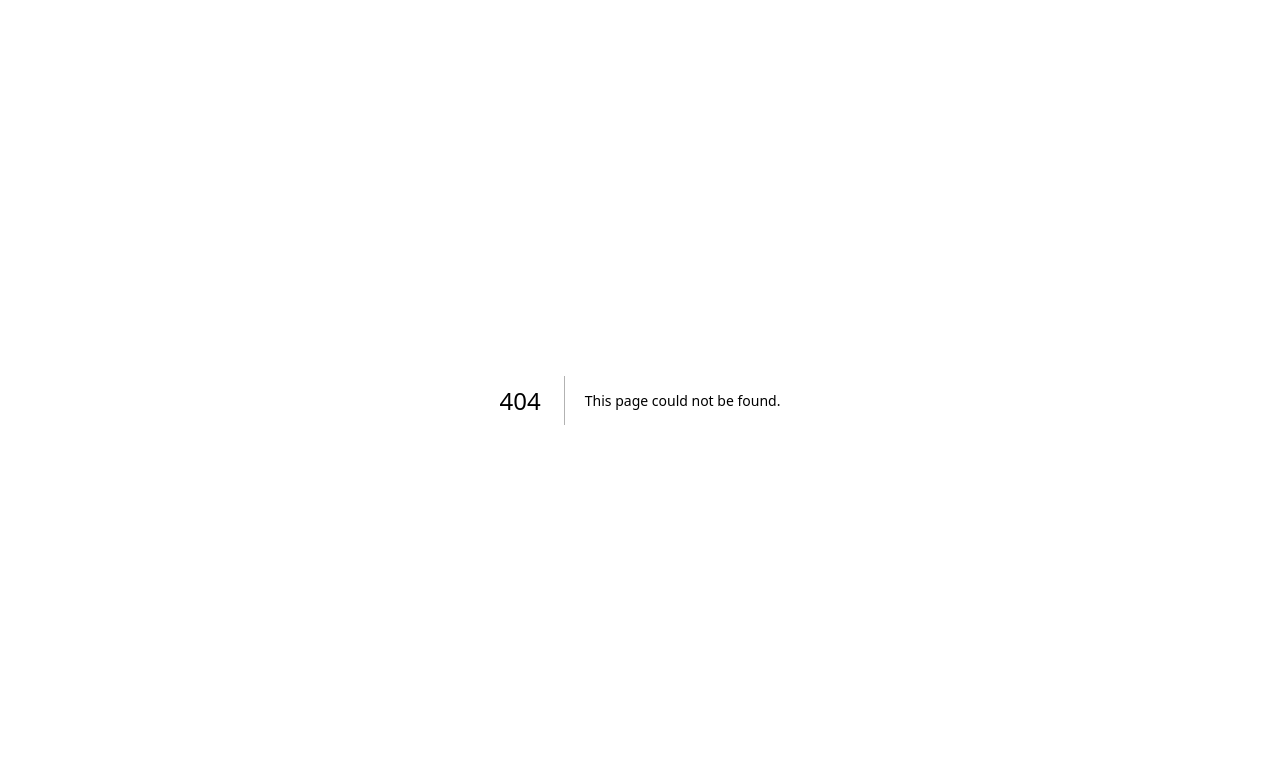
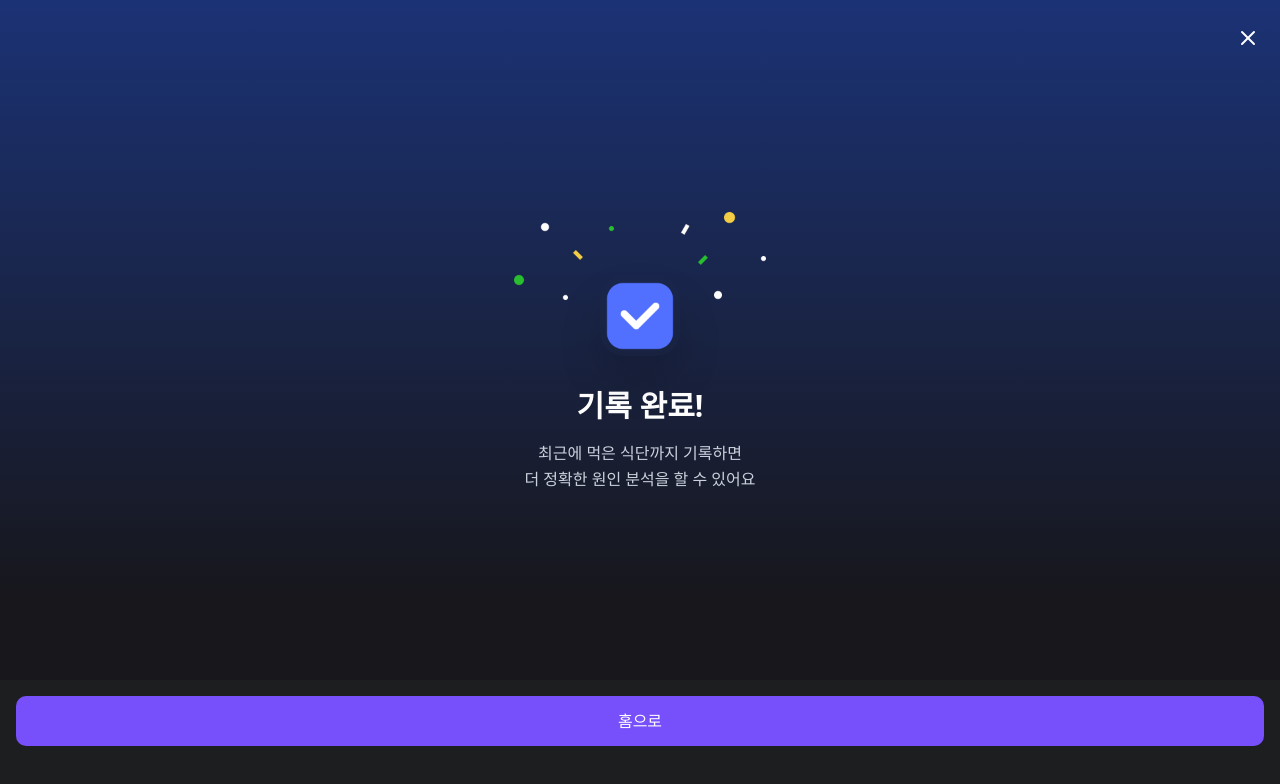
Before and after one commit to depromeet/dpm17-team4-client, a Next.js app in the folder web/: page /defecation-complete in a window 1280 px wide. Before the commit this address had no page. Shown: the top 784 px of the page. Built offline with nearby package versions, Linux system fonts and the light colour scheme.

Commit message:
feat(web): DefecationCompletePage

```diff
--- a/web/src/app/(record)/defecation/_components/ui/defecation-submit.tsx
+++ b/web/src/app/(record)/defecation/_components/ui/defecation-submit.tsx
@@ -1,5 +1,6 @@
 'use client';
 
+import { useRouter } from 'next/navigation';
 import { type FieldErrors, useFormContext } from 'react-hook-form';
 import { BottomBtnBar } from '@/components';
 import { useCreateDefecationMutation } from '@/hooks/mutations/useCreateDefecation';
@@ -9,6 +10,7 @@ import type { DefecationFormValues } from '../schemas';
 export const DefecationSubmit = () => {
   const { handleSubmit } = useFormContext<DefecationFormValues>();
   const { mutate: createDefecation } = useCreateDefecationMutation();
+  const router = useRouter();
 
   const onSubmit = (data: DefecationFormValues) => {
     if (data.selectedPain === undefined) {
@@ -42,7 +44,7 @@ export const DefecationSubmit = () => {
       },
       {
         onSuccess: () => {
-          alert('데이터가 성공적으로 저장되었습니다!');
+          router.push('/defecation-complete');
         },
         onError: (error) => {
           alert(error.message);
--- /dev/null
+++ b/web/src/app/defecation-complete/page.tsx
@@ -0,0 +1,66 @@
+'use client';
+
+import { useRouter } from 'next/navigation';
+import { X } from 'lucide-react';
+import Image from 'next/image';
+import CheckPng from '@/assets/defecation/check.png';
+import DecorationPng from '@/assets/defecation/decoration.png';
+import {BottomBtnBar} from "@/components";
+
+export default function DefecationCompletePage() {
+  const router = useRouter();
+
+  const handleGoHome = () => {
+    router.push('/home');
+  };
+
+  const handleClose = () => {
+    router.push('/home');
+  };
+
+  return (
+    <div className="min-h-screen text-white relative flex items-center justify-center" style={{background: 'linear-gradient(180deg, #1B3275 0%, #17171C 75%)'}}>
+        <button
+          onClick={handleClose}
+          className="text-white absolute top-4 right-2.5 p-2.5"
+        >
+          <X size={24} />
+        </button>
+
+      {/* 메인 콘텐츠 */}
+      <div className="flex flex-col items-center justify-center px-8 py-16 relative">
+        {/* 체크 아이콘 */}
+        <div className="relative mb-8">
+          <div className="w-20 h-20 rounded-3xl flex items-center justify-center shadow-2xl flex-shrink-0" style={{aspectRatio: '1/1'}}>
+            <Image
+              src={CheckPng}
+              alt="체크 아이콘"
+              width={80}
+              height={80}
+              className="w-20 h-20"
+            />
+          </div>
+        </div>
+        <Image
+            src={DecorationPng}
+            alt="배경"
+            width={252}
+            height={88}
+            className='absolute top-0'
+        />
+
+        {/* 메인 텍스트 */}
+        <div className="text-center mb-8">
+          <h1 className="text-3xl font-bold mb-4">기록 완료!</h1>
+          <div className="text-gray-300 text-base leading-relaxed">
+            <p>최근에 먹은 식단까지 기록하면</p>
+            <p>더 정확한 원인 분석을 할 수 있어요</p>
+          </div>
+        </div>
+
+      </div>
+
+      <BottomBtnBar onSubmit={handleGoHome} text={'홈으로'}/>
+    </div>
+  );
+}
```
Also changed, not shown: web/src/assets/defecation/check.png (added), web/src/assets/defecation/decoration.png (added).
